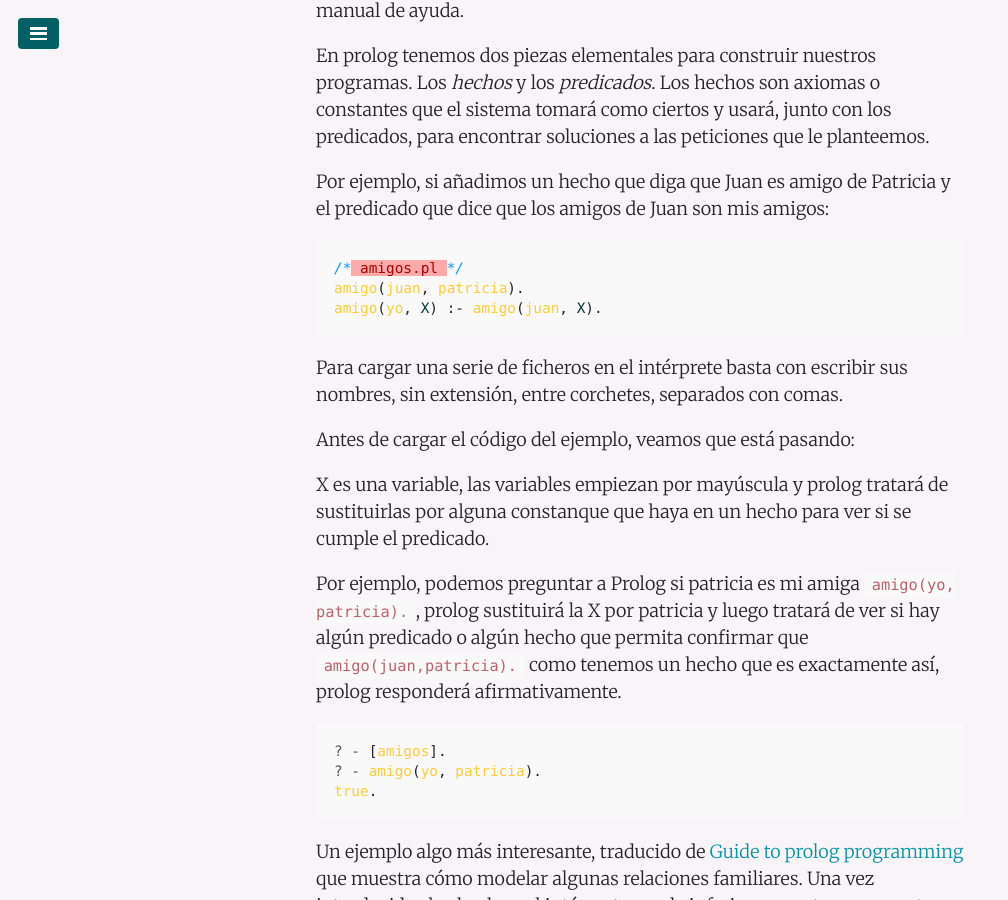
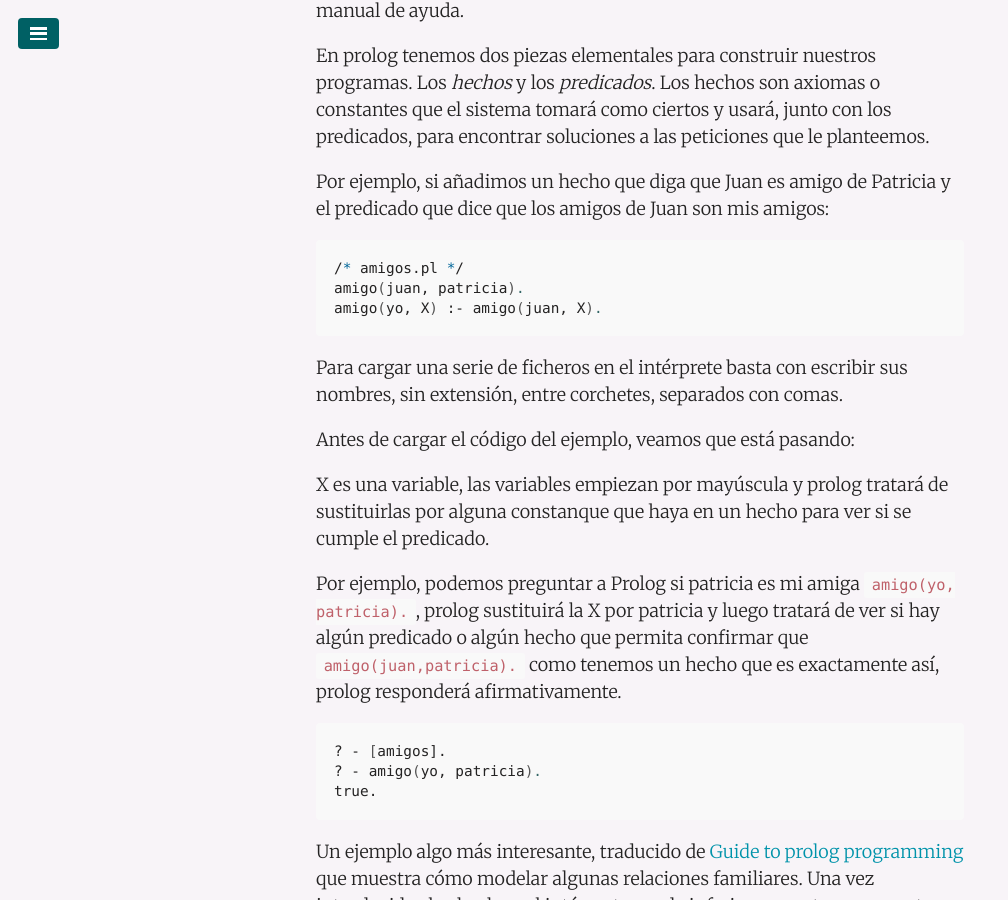
Before and after one commit to juanmirod/juanmirod.github.io, a Jekyll site: the page built from _posts/2018-07-14-introduccion-a-prolog.markdown, in a window 1280 px wide and 900 px high, scrolled down 1273 px. Shown: the whole window, without its empty margins (0-1008 px from the left). Built offline with Jekyll 4.4.1, drawn with Linux system fonts in a browser that asks for light colours.

Commit message:
:bug: trying to fix prolog syntax highlighting

````diff
--- a/_posts/2018-07-14-introduccion-a-prolog.markdown
+++ b/_posts/2018-07-14-introduccion-a-prolog.markdown
@@ -43,7 +43,7 @@ En prolog tenemos dos piezas elementales para construir nuestros programas. Los
 
 Por ejemplo, si añadimos un hecho que diga que Juan es amigo de Patricia y el predicado que dice que los amigos de Juan son mis amigos:
 
-```prolog
+```shell
 /* amigos.pl */
 amigo(juan, patricia).
 amigo(yo, X) :- amigo(juan, X).
@@ -57,7 +57,7 @@ X es una variable, las variables empiezan por mayúscula y prolog tratará de su
 
 Por ejemplo, podemos preguntar a Prolog si patricia es mi amiga `amigo(yo, patricia).`, prolog sustituirá la X por patricia y luego tratará de ver si hay algún predicado o algún hecho que permita confirmar que `amigo(juan,patricia).` como tenemos un hecho que es exactamente así, prolog responderá afirmativamente.
 
-```prolog
+```shell
 ? - [amigos].
 ? - amigo(yo, patricia).
 true.
````
